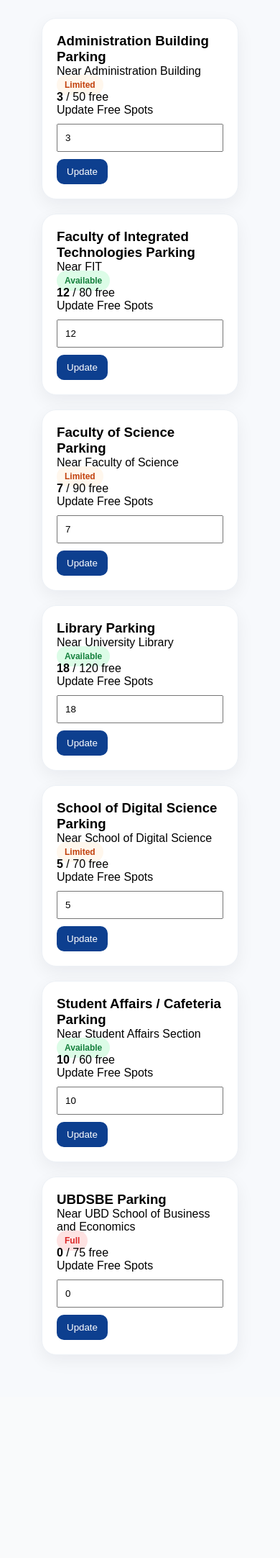
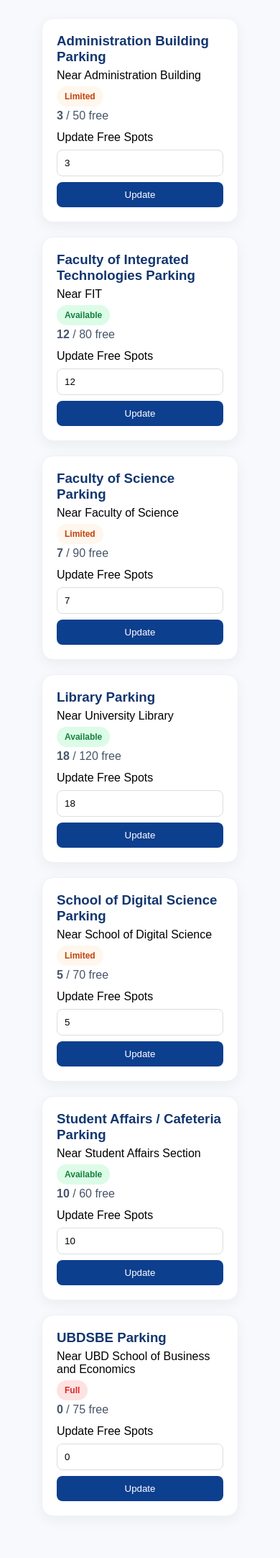
Before and after one commit to AimanSyafie/Smart-park, a Flask app: page /admin in a window 390 px wide. Shown: the part 236-2401 px from the top of the page at 72% size. Before the commit the page ends 2120 px from the top, so only its background shows below. Run offline with Flask 3, Linux system fonts and the light colour scheme; data comes from the database, SQL or seed files in the repository.

Commit message:
Update style.css

```diff
--- a/static/style.css
+++ b/static/style.css
@@ -525,4 +525,47 @@ body {
     .result-stats {
         flex-direction: column;
     }
+
+    .admin-card {
+    background: white;
+    padding: 20px;
+    border-radius: 16px;
+    box-shadow: 0 6px 18px rgba(0,0,0,0.05);
 }
+
+.admin-card h3 {
+    margin-bottom: 6px;
+    color: #13366f;
+}
+
+.admin-status {
+    margin: 10px 0;
+}
+
+.admin-metrics {
+    margin-bottom: 12px;
+    color: #475569;
+}
+
+.admin-form input {
+    width: 100%;
+    padding: 10px;
+    margin: 8px 0;
+    border-radius: 8px;
+    border: 1px solid #ddd;
+}
+
+.admin-form button {
+    width: 100%;
+    padding: 10px;
+    background: #0d3f8f;
+    color: white;
+    border: none;
+    border-radius: 8px;
+    cursor: pointer;
+}
+
+.admin-form button:hover {
+    background: #092c66;
+}
+}
```
